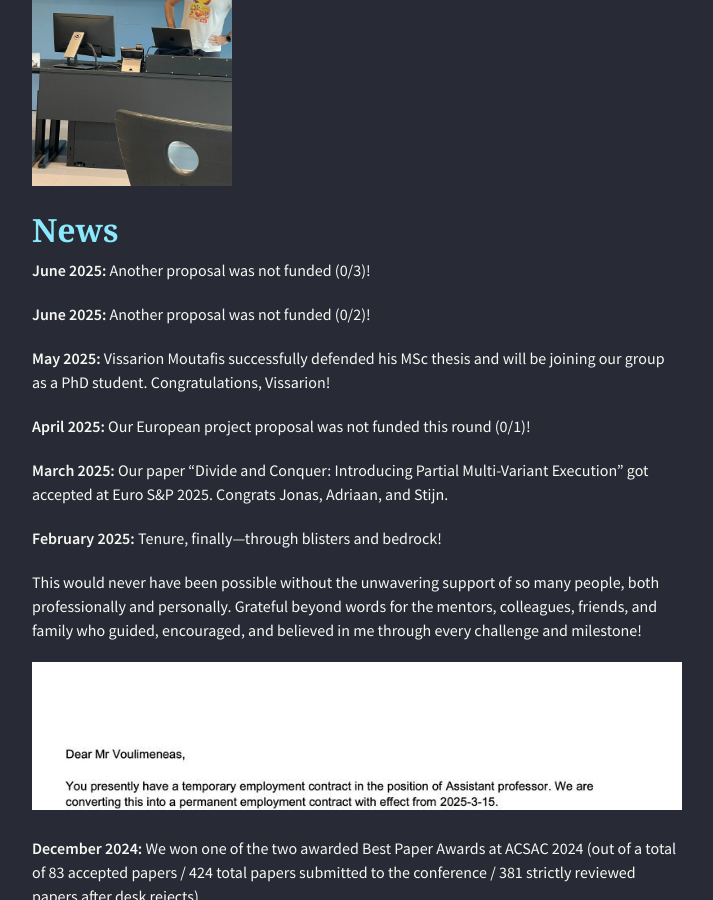
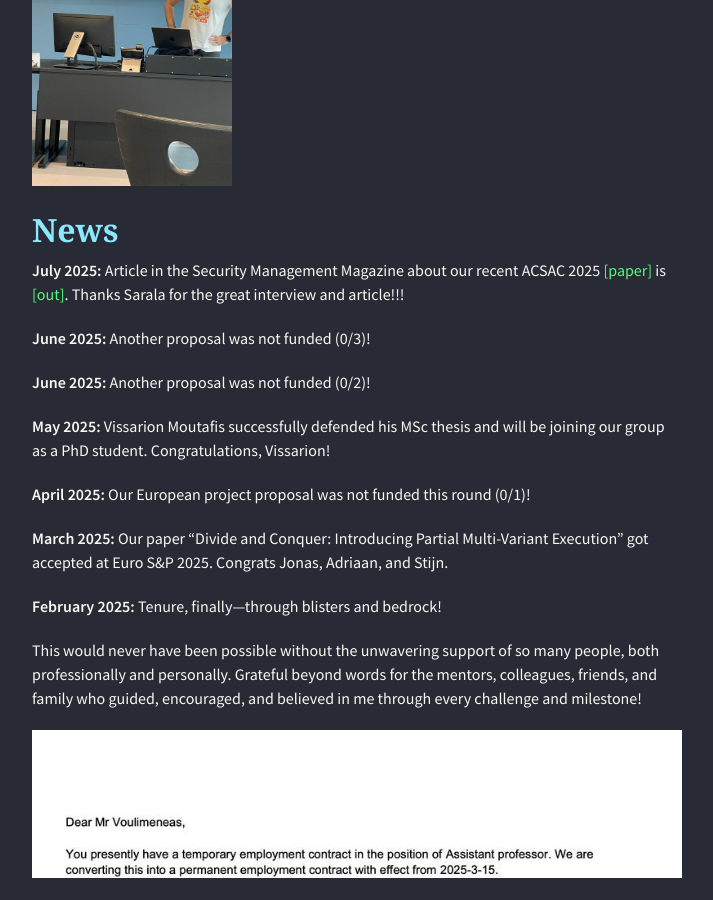
Before and after one commit to alexios-voulimeneas/alexios-voulimeneas.github.io, a Jekyll site: the page built from index.md, in a window 1280 px wide and 900 px high, scrolled down 379 px. Shown: the whole window, without its empty margins (283-996 px from the left). Built offline with Jekyll 4.4.1, drawn with Linux system fonts in a browser that asks for light colours; nearby versions of some CDN libraries; the repository's description, which GitHub fills in, is left out.

Commit message:
Update index.md

```diff
--- a/index.md
+++ b/index.md
@@ -5,6 +5,8 @@ layout: default
 <img src="466324559_4220271878199649_4803618349885448783_n.jpg" width="200">
 
 ## [](#header-2)News
+
+**July 2025:** Article in the Security Management Magazine about our recent ACSAC 2025 [[paper]](./papers/a8acsac2024.pdf) is [[out]](https://www.securitymanagement.nl/baanbrekend-onderzoek-versterkt-cybersecurity/). Thanks Sarala for the great interview and article!!!
 
 **June 2025:** Another proposal was not funded (0/3)!
 
```
